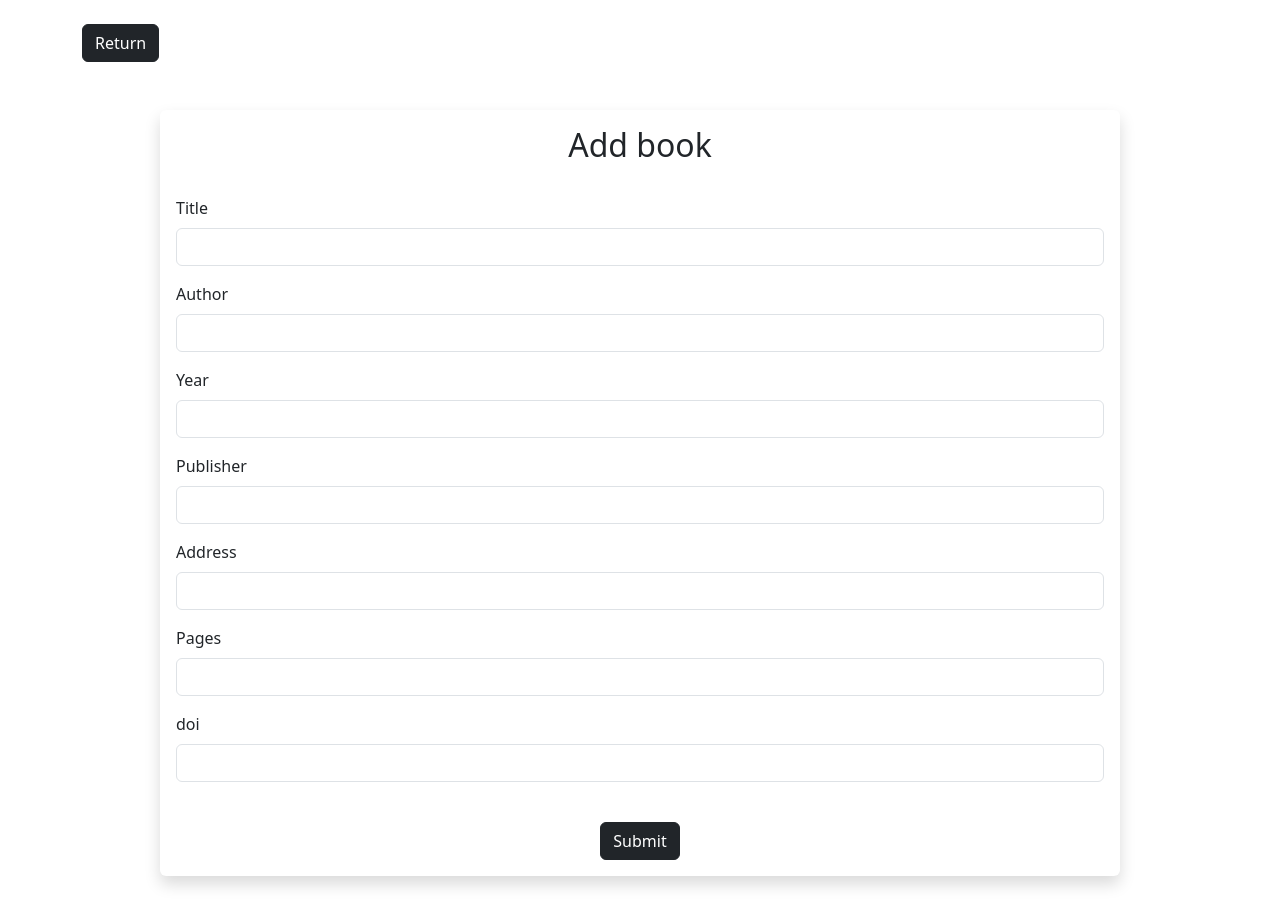
After one commit to matimove/miniprojekti, a Flask app: page /add-book in a window 1280 px wide. The commit adds this page. Run offline with Flask 3, Linux system fonts and the light colour scheme.

Commit message:
Create initial book-form (no validation or db yet)

```diff
--- a/src/app.py
+++ b/src/app.py
@@ -1,7 +1,7 @@
 from flask import redirect, render_template, request, jsonify, flash, url_for
 from db_helper import reset_db
 from config import app, test_env
-from forms import AddArticleForm
+from forms import AddArticleForm, AddBookForm
 
 from services.article_service import validate_article, UserInputError
 from repositories import article_repository
@@ -59,6 +59,45 @@ def add_article():
     # Render the form again (with error messages if any)
     return render_template("article.html", form=form)
 
+@app.route("/add-book", methods=["POST", "GET"])
+def add_book():
+    form = AddBookForm()
+
+    if form.validate_on_submit():
+        # Extract form data
+        author = form.author.data
+        title = form.title.data
+        year = form.year.data
+
+        # Non-required fields are replaced with None if empty
+        publisher = form.publisher.data if form.publisher.data else None
+        address = form.address.data if form.address.data else None
+        pages = form.pages.data if form.pages.data else None
+        doi = form.doi.data if form.doi.data else None
+
+        # Clear form fields after data extraction
+        form.author.data = ""
+        form.title.data = ""
+        form.year.data = ""
+        form.publisher.data = ""
+        form.address.data = ""
+        form.pages.data = ""
+        form.doi.data = ""
+
+#        try:
+#            # Validate and create the article
+#            validate_article(author, title, year, publisher, address, pages, doi)
+#            flash("Book added successfully!", "success")  # Success message
+#            return redirect(url_for("index"))
+#
+#        except UserInputError as e:
+#            # Pass the error message to the template
+#            flash(str(e), "error")  # Error message
+
+    # Render the form again (with error messages if any)
+    return render_template("book.html", form=form)
+
+
 # testausta varten oleva reitti
 if test_env:
     @app.route("/reset_db")
--- a/src/forms.py
+++ b/src/forms.py
@@ -14,3 +14,14 @@ class AddArticleForm(FlaskForm):
     month = StringField("Month")
     doi = StringField("doi")
     submit = SubmitField("Submit")
+
+
+class AddBookForm(FlaskForm):
+    title = StringField("Title", validators=[DataRequired()])
+    author = StringField("Author", validators=[DataRequired()])
+    year = StringField("Year", validators=[DataRequired()])
+    publisher = StringField("Publisher")
+    address = StringField("Address")
+    pages = StringField("Pages")
+    doi = StringField("doi")
+    submit = SubmitField("Submit")
--- /dev/null
+++ b/src/templates/book.html
@@ -0,0 +1,67 @@
+{% extends "layout.html" %}
+
+{% block title %}
+Reference app
+{% endblock %}
+
+{% block body %}
+<br/><div>
+    <a href="{{ url_for('index') }}" class="btn btn-dark">Return</a>
+</div><br/><br/>
+<div class="col d-flex justify-content-center">
+    <div class="shadow p-3 mb-5 bg-white rounded" style="width: 60rem;">
+        <h2 class="text-center">Add book</h2><br/>
+
+        <!-- Flash messages for validation errors or success -->
+        {% with messages = get_flashed_messages(with_categories=true) %}
+          {% if messages %}
+            <div>
+              {% for category, message in messages %}
+                <div class="alert alert-{{ 'danger' if category == 'error' else 'success' }}" role="alert">
+                  {{ message }}
+                </div>
+              {% endfor %}
+            </div>
+          {% endif %}
+        {% endwith %}
+
+        <!-- Book Form -->
+
+        <form method="POST">
+            {{ form.hidden_tag() }}
+            <div class="mb-3">
+                {{ form.title.label(class="form-label") }}
+                {{ form.title(class="form-control") }}
+            </div>
+            <div class="mb-3">
+                {{ form.author.label(class="form-label") }}
+                {{ form.author(class="form-control") }}
+            </div>
+            <div class="mb-3 ">
+                {{ form.year.label(class="form-label") }}
+                {{ form.year(class="form-control") }}
+            </div>
+            <div class="mb-3 ">
+                {{ form.publisher.label(class="form-label") }}
+                {{ form.publisher(class="form-control") }}
+            </div>
+            <div class="mb-3 ">
+                {{ form.address.label(class="form-label") }}
+                {{ form.address(class="form-control") }}
+            </div>
+            <div class="mb-3 ">
+                {{ form.pages.label(class="form-label") }}
+                {{ form.pages(class="form-control") }}
+            </div>
+            <div class="mb-3 ">
+                {{ form.doi.label(class="form-label") }}
+                {{ form.doi(class="form-control") }}
+            </div><br/>
+            <div class="text-center">
+                {{ form.submit(class="btn btn-dark") }}
+            </div>
+        </form>
+    </div>
+</div>
+
+{% endblock %}
--- a/src/templates/index.html
+++ b/src/templates/index.html
@@ -36,8 +36,12 @@ Reference app
 {% endif %}
 
 <h4>Add Reference:</h4></br>
-<div>
+<div class="add_button_container">
   <a href="/add-article" class="btn btn-dark">Article</a>
+  <a href="/add-book" class="btn btn-dark">Book</a>
+  <a href="/add-inproceeding" class="btn btn-dark">Inproceeding</a>
+  <a href="/add-conference" class="btn btn-dark">Conference</a>
+  <a href="/add-misc" class="btn btn-dark">Misc</a>
 </div>
 
 {% endblock %}
--- a/src/templates/layout.html
+++ b/src/templates/layout.html
@@ -1,4 +1,5 @@
 <!DOCTYPE html>
+<link rel="stylesheet" href="main.css">
 <html lang="en">
   <head>
     <meta charset="utf-8" />
```
